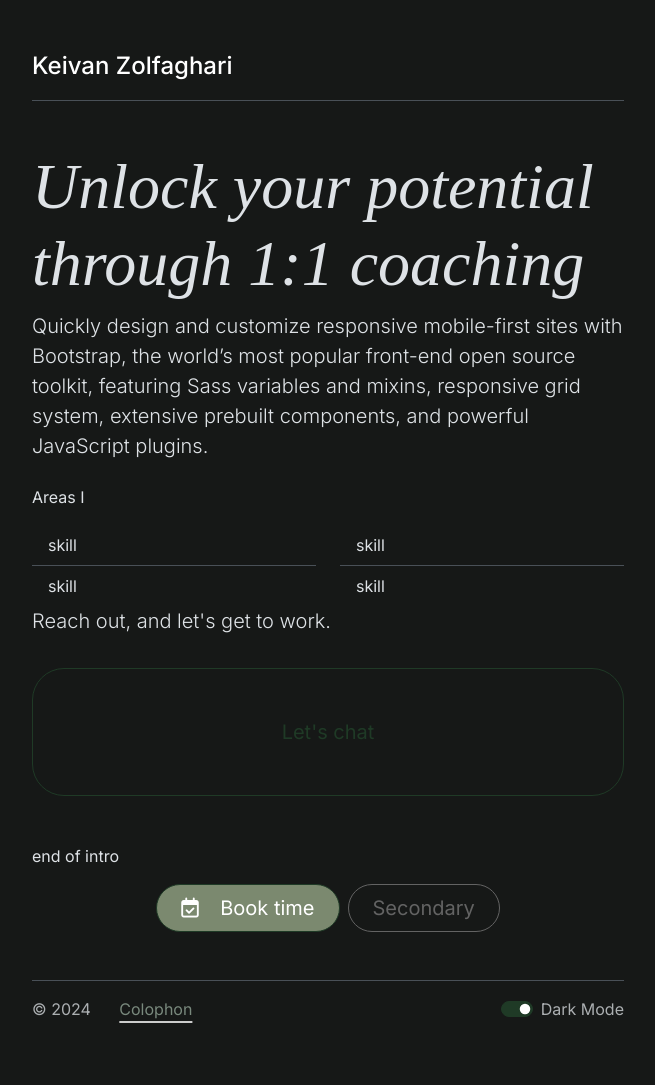
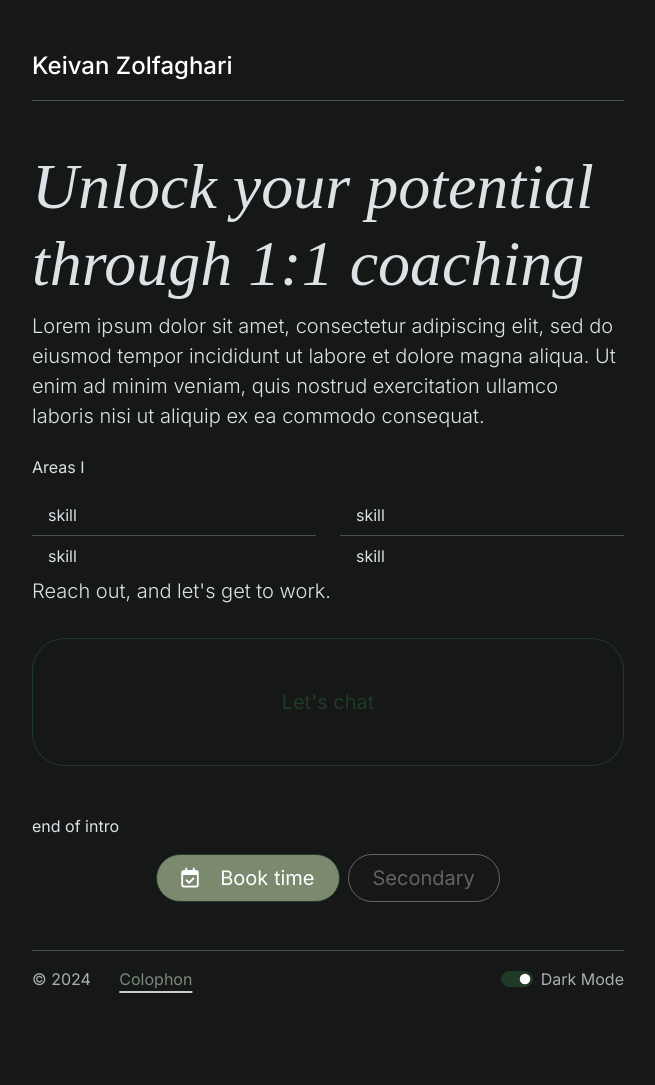
Before and after one commit to keivanz/keivanz.github.io, a Jekyll site: the page built from pages/coach.html, in a window 1280 px wide. Shown: the whole page, without its empty margins (312-967 px from the left). Built offline with Jekyll 4.4.1, drawn with Linux system fonts in a browser that asks for light colours; nearby versions of some CDN libraries; some web fonts are replaced; after the commit the page ends 1055 px from its top, so only the background shows below that.

Commit message:
shift to boilerplate text

```diff
--- a/_includes/coaching.html
+++ b/_includes/coaching.html
@@ -1,7 +1,7 @@
 <div class="test">
   <h1 class="display-3 highlight_italic">Unlock your potential through 1:1 coaching</h1>
   <div class="col-lg-12">
-    <p class="lead mb-4">Quickly design and customize responsive mobile-first sites with Bootstrap, the world’s most popular front-end open source toolkit, featuring Sass variables and mixins, responsive grid system, extensive prebuilt components, and powerful JavaScript plugins.</p>
+    <p class="lead mb-4">Lorem ipsum dolor sit amet, consectetur adipiscing elit, sed do eiusmod tempor incididunt ut labore et dolore magna aliqua. Ut enim ad minim veniam, quis nostrud exercitation ullamco laboris nisi ut aliquip ex ea commodo consequat.</p>
   </div>
   <div class="container px-0">
     <p>Areas I</p>
--- a/_includes/homepage.html
+++ b/_includes/homepage.html
@@ -22,5 +22,5 @@
 </div>
 
 <h6 class="text-body-secondary mt-5">Title</h6>
-<p>From time to time I offer <a href="/coach">coaching engagements</a>.</p>
+<p>From time to time I offer <a href="/coach">coaching engagements</a>. Ut enim ad minim veniam, quis nostrud exercitation ullamco laboris nisi ut aliquip ex ea commodo consequat. Duis aute irure dolor in reprehenderit in voluptate velit esse cillum dolore eu fugiat nulla pariatur.</p>
 <p>[anything] @keivanz.com.</p>
```
